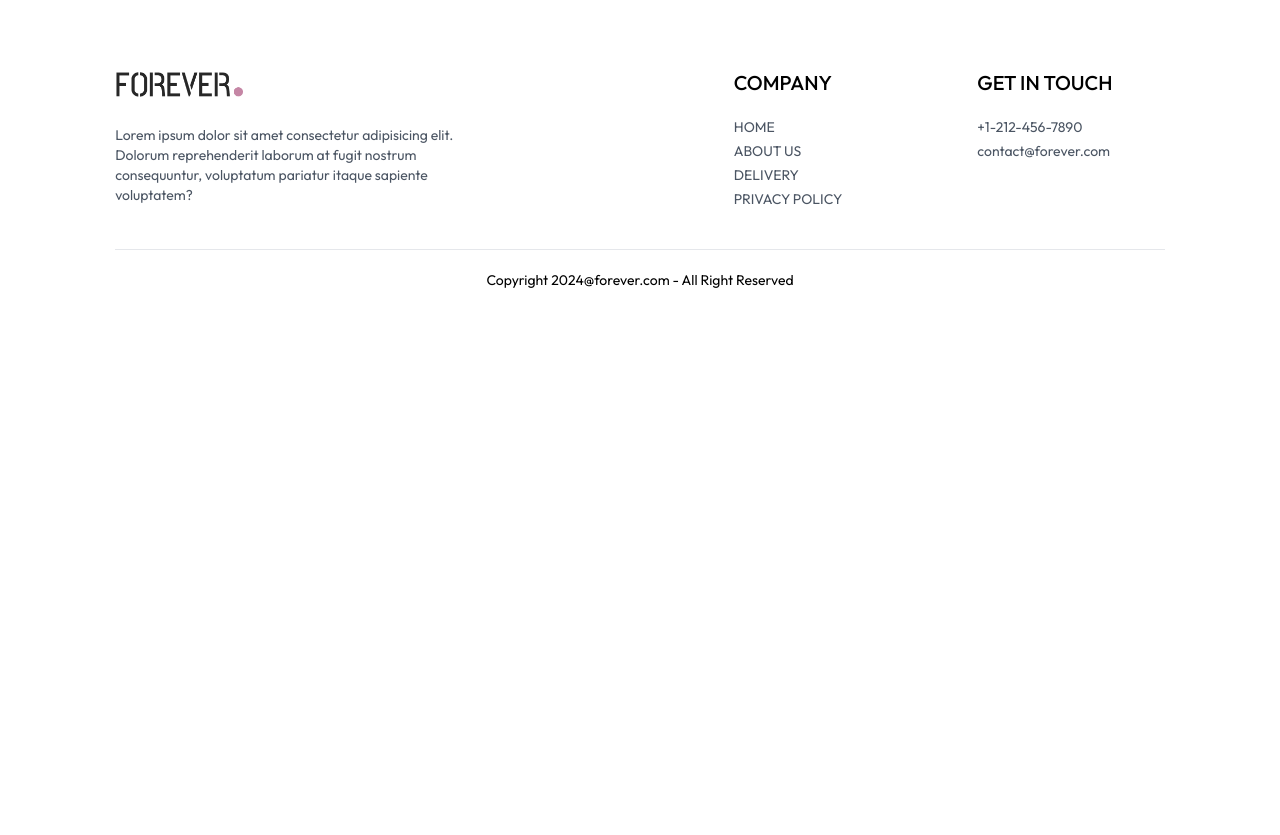
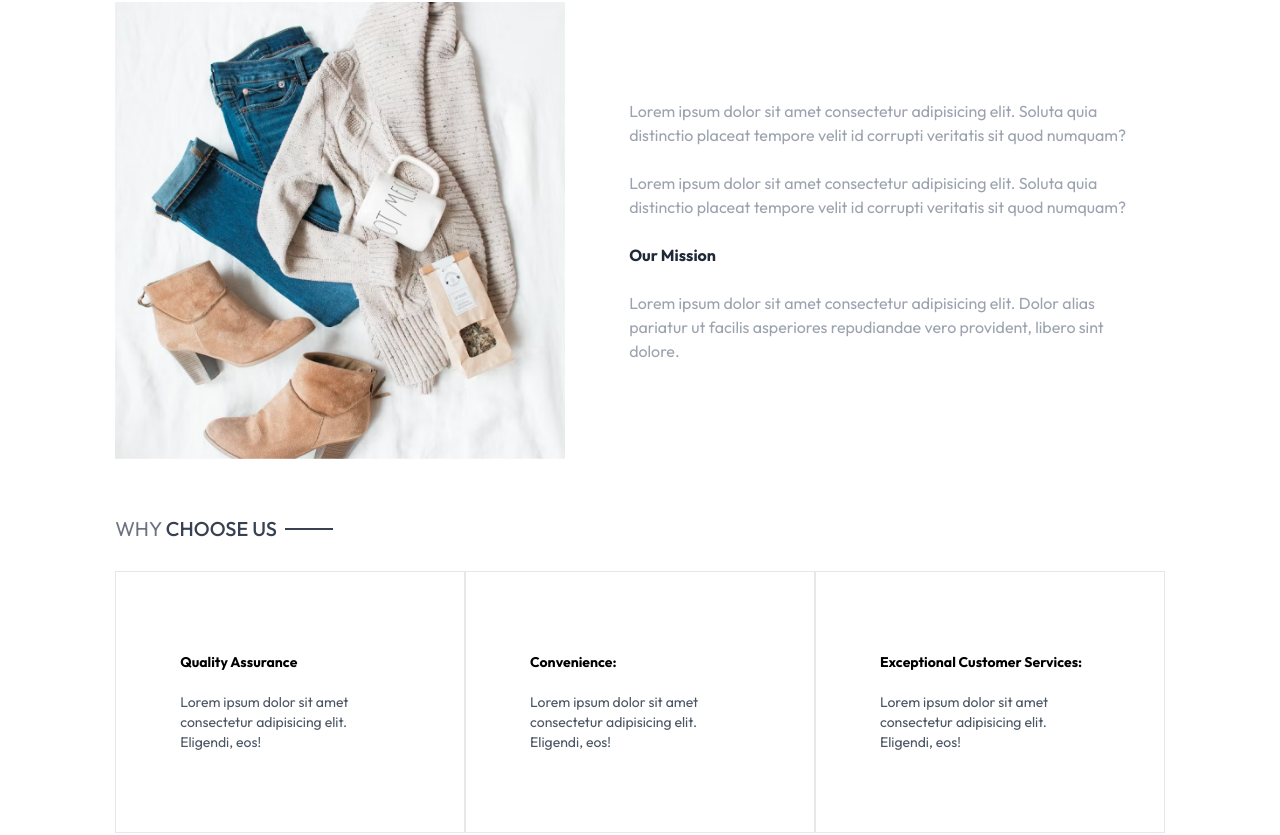
Before and after one commit to mdshoeb8147/forever, a React (Vite) app in the folder frontend/: page /about in a window 1280 px wide. Shown: the part 226-1061 px from the top of the page. Before the commit the page ends 800 px from the top, so only its background shows below. Built offline with nearby package versions, Linux system fonts and the light colour scheme.

Commit message:
completed with about us page

```diff
--- a/frontend/src/pages/About.jsx
+++ b/frontend/src/pages/About.jsx
@@ -1,4 +1,66 @@
+import { assets } from "../assets/frontend_assets/assets";
+import NewsletterBox from "../components/NewsletterBox";
+import Title from "../components/Title";
+
 const About = () => {
-  return <div>About</div>;
+  return (
+    <div>
+      <div className="text-2xl text-center pt-8 border-t">
+        <Title text1={"ABOUT"} text2={"US"} />
+      </div>
+      <div className="my-10 flex flex-col md:flex-row gap-16">
+        <img
+          className="w-full md:max-w-[450px]"
+          src={assets.about_img}
+          alt=""
+        />
+        <div className="flex flex-col justify-center gap-6 md:w-2/4 text-gray-400">
+          <p>
+            Lorem ipsum dolor sit amet consectetur adipisicing elit. Soluta quia
+            distinctio placeat tempore velit id corrupti veritatis sit quod
+            numquam?
+          </p>
+          <p>
+            Lorem ipsum dolor sit amet consectetur adipisicing elit. Soluta quia
+            distinctio placeat tempore velit id corrupti veritatis sit quod
+            numquam?
+          </p>
+          <b className="text-gray-800">Our Mission</b>
+          <p>
+            Lorem ipsum dolor sit amet consectetur adipisicing elit. Dolor alias
+            pariatur ut facilis asperiores repudiandae vero provident, libero
+            sint dolore.
+          </p>
+        </div>
+      </div>
+      <div className="text-xl py-4">
+        <Title text1={"WHY"} text2={"CHOOSE US"} />
+      </div>
+      <div className="flex flex-col md:flex-row text-sm mb-20">
+        <div className="border px-10 md:px-16 py-8 sm:py-20 flex flex-col gap-5">
+          <b>Quality Assurance</b>
+          <p className="text-gray-600">
+            Lorem ipsum dolor sit amet consectetur adipisicing elit. Eligendi,
+            eos!
+          </p>
+        </div>
+        <div className="border px-10 md:px-16 py-8 sm:py-20 flex flex-col gap-5">
+          <b>Convenience:</b>
+          <p className="text-gray-600">
+            Lorem ipsum dolor sit amet consectetur adipisicing elit. Eligendi,
+            eos!
+          </p>
+        </div>
+        <div className="border px-10 md:px-16 py-8 sm:py-20 flex flex-col gap-5">
+          <b>Exceptional Customer Services:</b>
+          <p className="text-gray-600">
+            Lorem ipsum dolor sit amet consectetur adipisicing elit. Eligendi,
+            eos!
+          </p>
+        </div>
+      </div>
+      <NewsletterBox />
+    </div>
+  );
 };
 export default About;
--- a/frontend/src/pages/Contact.jsx
+++ b/frontend/src/pages/Contact.jsx
@@ -1,4 +1,12 @@
+import Title from "../components/Title";
+
 const Contact = () => {
-  return <div>Contact</div>;
+  return (
+    <div>
+      <div className="text-center text-2xl pt-10 border-t">
+        <Title text1={"CONTACT"} text2={"US"} />
+      </div>
+    </div>
+  );
 };
 export default Contact;
```
